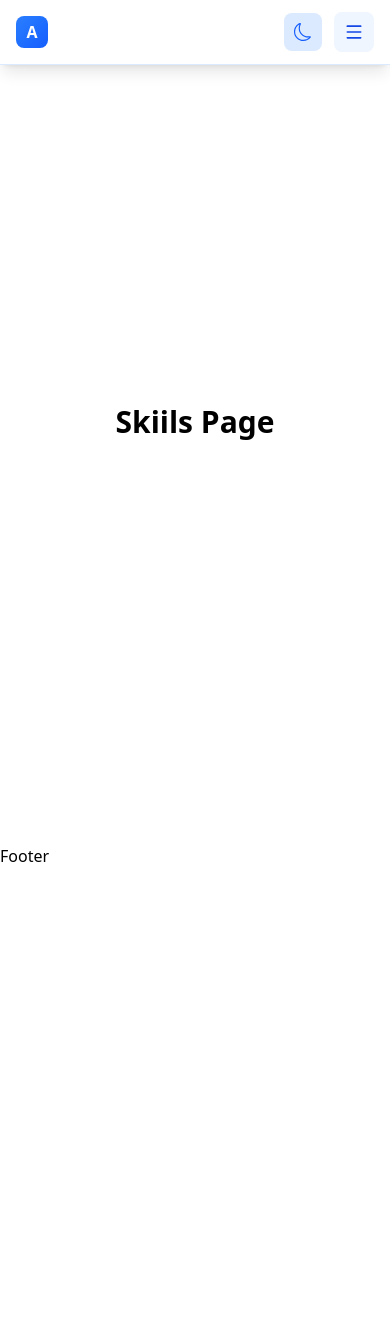
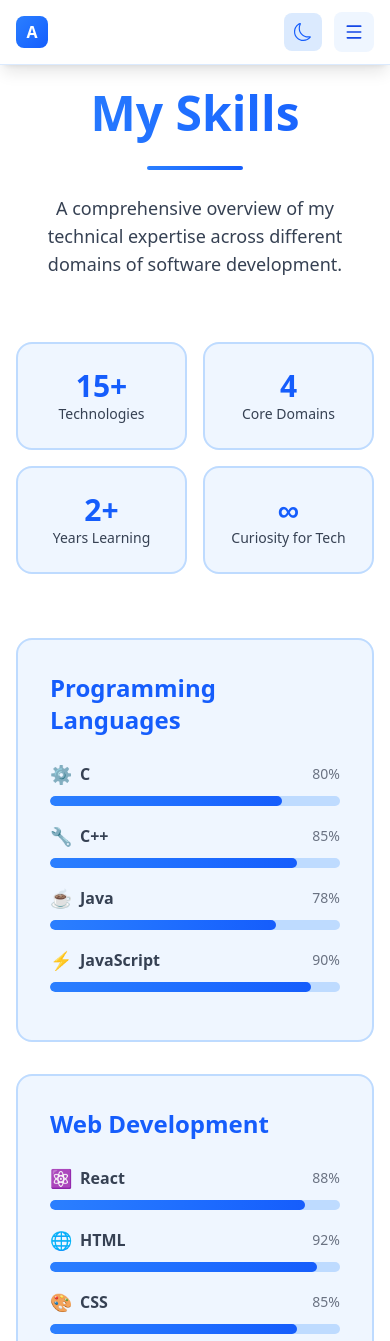
Before and after one commit to abhijitradhakrishnan/abhijit-portfolio, a Next.js app: page /skills in a window 390 px wide. Shown: the top 1341 px of the page. Before the commit the page ends 868 px from the top, so only its background shows below. Built offline with nearby package versions, Linux system fonts and the light colour scheme.

Commit message:
Add skills page with categorized tech stack

```diff
--- a/app/skills/page.js
+++ b/app/skills/page.js
@@ -1,7 +1,5 @@
+import Skills from "@/sections/Skills";
+
 export default function SkillsPage() {
-  return (
-    <div className="min-h-screen flex items-center justify-center">
-      <h1 className="text-3xl font-bold">Skiils Page</h1>
-    </div>
-  );
+  return <Skills/>
 }
--- /dev/null
+++ b/sections/Skills.jsx
@@ -0,0 +1,291 @@
+"use client";
+
+import { useState, useEffect } from "react";
+import Link from "next/link";
+import { useTheme } from "@/context/Theme/ThemeContext";
+
+const categories = [
+  {
+    title: "Programming Languages",
+    skills: [
+      { name: "C", level: 80, icon: "⚙️" },
+      { name: "C++", level: 85, icon: "🔧" },
+      { name: "Java", level: 78, icon: "☕" },
+      { name: "JavaScript", level: 90, icon: "⚡" },
+    ],
+  },
+  {
+    title: "Web Development",
+    skills: [
+      { name: "React", level: 88, icon: "⚛️" },
+      { name: "HTML", level: 92, icon: "🌐" },
+      { name: "CSS", level: 85, icon: "🎨" },
+      { name: "Tailwind CSS", level: 88, icon: "💨" },
+      { name: "MERN Stack", level: 85, icon: "📚" },
+      { name: "Next.js", level: 80, icon: "▲" },
+    ],
+  },
+  {
+    title: "Database & Backend",
+    skills: [
+      { name: "SQL", level: 85, icon: "🗄️" },
+      { name: "MySQL", level: 82, icon: "🐬" },
+      { name: "PostgreSQL", level: 82, icon: "🐘" },
+      { name: "MongoDB", level: 80, icon: "🍃" },
+      { name: "Node.js", level: 88, icon: "🟢" },
+      { name: "Express.js", level: 85, icon: "🚂" },
+    ],
+  },
+  {
+    title: "Tools & Technologies",
+    skills: [
+      { name: "Git", level: 88, icon: "📋" },
+      { name: "GitHub", level: 90, icon: "🐙" },
+      { name: "VS Code", level: 95, icon: "💻" },
+    ],
+  },
+  {
+    title: "Computer Science",
+    skills: [
+      { name: "Data Structures", level: 85, icon: "🏗️" },
+      { name: "Algorithms", level: 82, icon: "🧠" },
+      { name: "Object-Oriented Programming", level: 80, icon: "🧩" },
+      { name: "System Design", level: 72, icon: "📐" },
+    ],
+  },
+];
+
+const SkillBar = ({ skill, delay, isDark }) => {
+  const [animatedLevel, setAnimatedLevel] = useState(0);
+
+  useEffect(() => {
+    const timer = setTimeout(() => {
+      setAnimatedLevel(skill.level);
+    }, delay);
+    return () => clearTimeout(timer);
+  }, [skill.level, delay]);
+
+  return (
+    <div className="mb-4">
+      <div className="flex justify-between items-center mb-2">
+        <div className="flex items-center gap-2">
+          <span className="text-lg">{skill.icon}</span>
+          <span
+            className={`font-semibold ${
+              isDark ? "text-gray-300" : "text-gray-700"
+            }`}
+          >
+            {skill.name}
+          </span>
+        </div>
+        <span
+          className={`text-sm font-medium ${
+            isDark ? "text-gray-400" : "text-gray-500"
+          }`}
+        >
+          {skill.level}%
+        </span>
+      </div>
+
+      <div
+        className={`w-full rounded-full h-2.5 overflow-hidden ${
+          isDark ? "bg-blue-900/30" : "bg-blue-200"
+        }`}
+      >
+        <div
+          className="h-2.5 bg-gradient-to-r from-blue-500 to-blue-600 rounded-full transition-all duration-1000 ease-out"
+          style={{ width: `${animatedLevel}%` }}
+        />
+      </div>
+    </div>
+  );
+};
+
+export default function SkillsPage() {
+  const { theme } = useTheme();
+  const isDark = theme === "dark";
+
+  const [isVisible, setIsVisible] = useState(false);
+  const [hoveredCard, setHoveredCard] = useState(null);
+
+  useEffect(() => {
+    setIsVisible(true);
+  }, []);
+
+  const containerBg = isDark ? "bg-black" : "bg-white";
+  const textPrimary = isDark ? "text-gray-300" : "text-gray-700";
+  const textSecondary = isDark ? "text-blue-400" : "text-blue-600";
+  const cardBg = isDark
+    ? "bg-blue-950/50 border-blue-900/40"
+    : "bg-blue-50 border-blue-200";
+  const accentBg = isDark ? "bg-blue-900/30" : "bg-blue-100/50";
+
+  return (
+    <div
+      className={`${containerBg} min-h-screen px-4 sm:px-6 lg:px-8 py-16 md:py-24 transition-colors duration-300`}
+    >
+      <div className="max-w-6xl mx-auto">
+        {/* Header */}
+        <div
+          className={`text-center mb-16 transition-all duration-1000 ${
+            isVisible ? "opacity-100 translate-y-0" : "opacity-0 -translate-y-10"
+          }`}
+        >
+          <h1 className="text-5xl md:text-6xl font-bold bg-gradient-to-r from-blue-500 to-blue-600 bg-clip-text text-transparent [text-fill-color:transparent] mb-4 leading-snug overflow-visible pb-1 pt-4">
+            My Skills
+          </h1>
+
+          <div className="w-24 h-1 bg-gradient-to-r from-blue-500 to-blue-600 mx-auto rounded-full mb-6" />
+
+          <p className={`text-lg md:text-xl ${textPrimary} max-w-3xl mx-auto`}>
+            A comprehensive overview of my technical expertise across different
+            domains of software development.
+          </p>
+        </div>
+
+        {/* Stats */}
+        <div className="grid grid-cols-2 md:grid-cols-4 gap-4 mb-16 animate-fade-in"
+        style={{ animationDelay: "0.3s", animationFillMode: "forwards" }}
+        >
+          {[
+            ["15+", "Technologies"],
+            ["4", "Core Domains"],
+            ["2+", "Years Learning"],
+            ["∞", "Curiosity for Tech"],
+          ].map(([value, label]) => (
+            <div
+              key={label}
+              className={`text-center ${cardBg} rounded-2xl p-6 border-2 transition-all duration-300 hover:-translate-y-2`}
+            >
+              <div className={`text-3xl font-bold ${textSecondary}`}>
+                {value}
+              </div>
+              <div className={`text-sm font-medium ${textPrimary}`}>
+                {label}
+              </div>
+            </div>
+          ))}
+        </div>
+
+        {/* Skill Cards */}
+        <div className="grid gap-8 md:grid-cols-2 lg:grid-cols-3 mb-16">
+          {categories.map((category, idx) => (
+            <div
+              key={category.title}
+              className={`transition-all duration-1000 ${
+                isVisible
+                  ? "opacity-100 translate-y-0"
+                  : "opacity-0 translate-y-10"
+              }`}
+              onMouseEnter={() => setHoveredCard(idx)}
+              onMouseLeave={() => setHoveredCard(null)}
+            >
+              <div
+                className={`${cardBg} rounded-2xl border-2 p-8 transition-all duration-300 ${
+                  hoveredCard === idx
+                    ? "border-blue-500 shadow-lg shadow-blue-500/20"
+                    : ""
+                }`}
+              >
+                <h2 className={`text-2xl font-bold mb-6 ${textSecondary}`}>
+                  {category.title}
+                </h2>
+
+                {category.skills.map((skill, sIdx) => (
+                  <SkillBar
+                    key={skill.name}
+                    skill={skill}
+                    delay={600 + idx * 150 + sIdx * 100}
+                    isDark={isDark}
+                  />
+                ))}
+              </div>
+            </div>
+          ))}
+        </div>
+
+        {/* Continuous Learning */}
+        <div
+          className={`mt-16 opacity-0 animate-fade-in rounded-2xl p-8 md:p-12 ${
+            isDark
+              ? "bg-blue-950/50 border-2 border-blue-900/40"
+              : "bg-blue-100/50 border-2 border-blue-200"
+          }`}
+          style={{ animationDelay: "1.8s", animationFillMode: "forwards" }}
+        >
+          <h2 className={`text-4xl font-bold mb-6 ${
+              isDark ? "text-white" : "text-gray-900"
+            }`}>
+                Continuous Learning
+            </h2>
+          <p className={`text-lg mb-8 ${textPrimary}`}>
+            Technology evolves rapidly, and so do I. I&apos;m constantly learning new
+            frameworks, exploring emerging technologies, and refining my
+            existing skills. My journey in tech is just beginning, and I&apos;m
+            excited about what lies ahead.
+          </p>
+
+          <div className="flex gap-4 flex-wrap">
+            {[
+              "🎯 Currently Learning: Data Structures & Algorithms",
+              "🚀 Next Goal: Deployment (Docker / Cloud)",
+              "💡 Exploring: Backend Architecture & API Security",
+            ].map((item) => (
+              <span
+                key={item}
+                className={`${accentBg} border-2 ${
+                isDark ? "border-blue-800" : "border-blue-300"
+              } px-6 py-3 rounded-full text-sm font-semibold ${textPrimary}`}
+              >
+                {item}
+              </span>
+            ))}
+          </div>
+        </div>
+
+        {/* CTA */}
+        <div className={`text-center mt-16 opacity-0 animate-fade-in`}
+        style={{ animationDelay: "2.1s", animationFillMode: "forwards" }}
+        >
+          <div className="flex gap-4 justify-center flex-wrap">
+            <Link href="/work">
+              <button className="bg-blue-600 cursor-pointer hover:bg-blue-700 text-white px-8 py-4 rounded-lg font-semibold shadow-lg hover:shadow-xl transform duration-300 transition-all hover:-translate-y-1">
+                View My Projects
+              </button>
+            </Link>
+
+            <Link href="/connect">
+              <button
+                className={`px-8 py-4 cursor-pointer rounded-lg font-semibold border-2 transition-all duration-300 transform hover:-translate-y-1 ${
+                  isDark
+                    ? "border-blue-400 text-blue-400 hover:bg-blue-950"
+                    : "border-blue-600 text-blue-600 hover:bg-blue-50"
+                }`}
+              >
+                Let’s Collaborate
+              </button>
+            </Link>
+          </div>
+        </div>
+      </div>
+
+      {/* Animations */}
+      <style jsx>{`
+        @keyframes fade-in {
+          from {
+            opacity: 0;
+            transform: translateY(20px);
+          }
+          to {
+            opacity: 1;
+            transform: translateY(0);
+          }
+        }
+
+        .animate-fade-in {
+          animation: fade-in 0.8s ease-out;
+        }
+      `}</style>
+    </div>
+  );
+}
```
